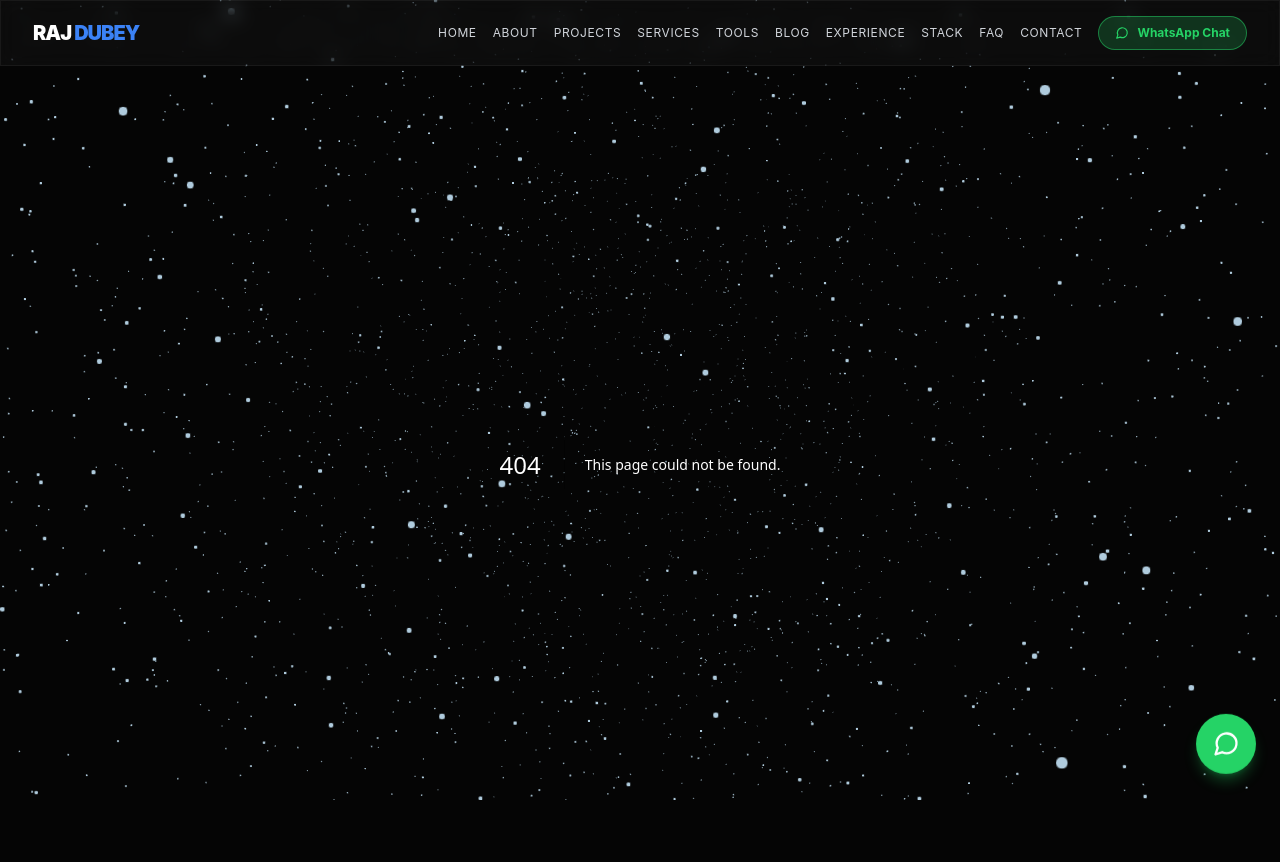
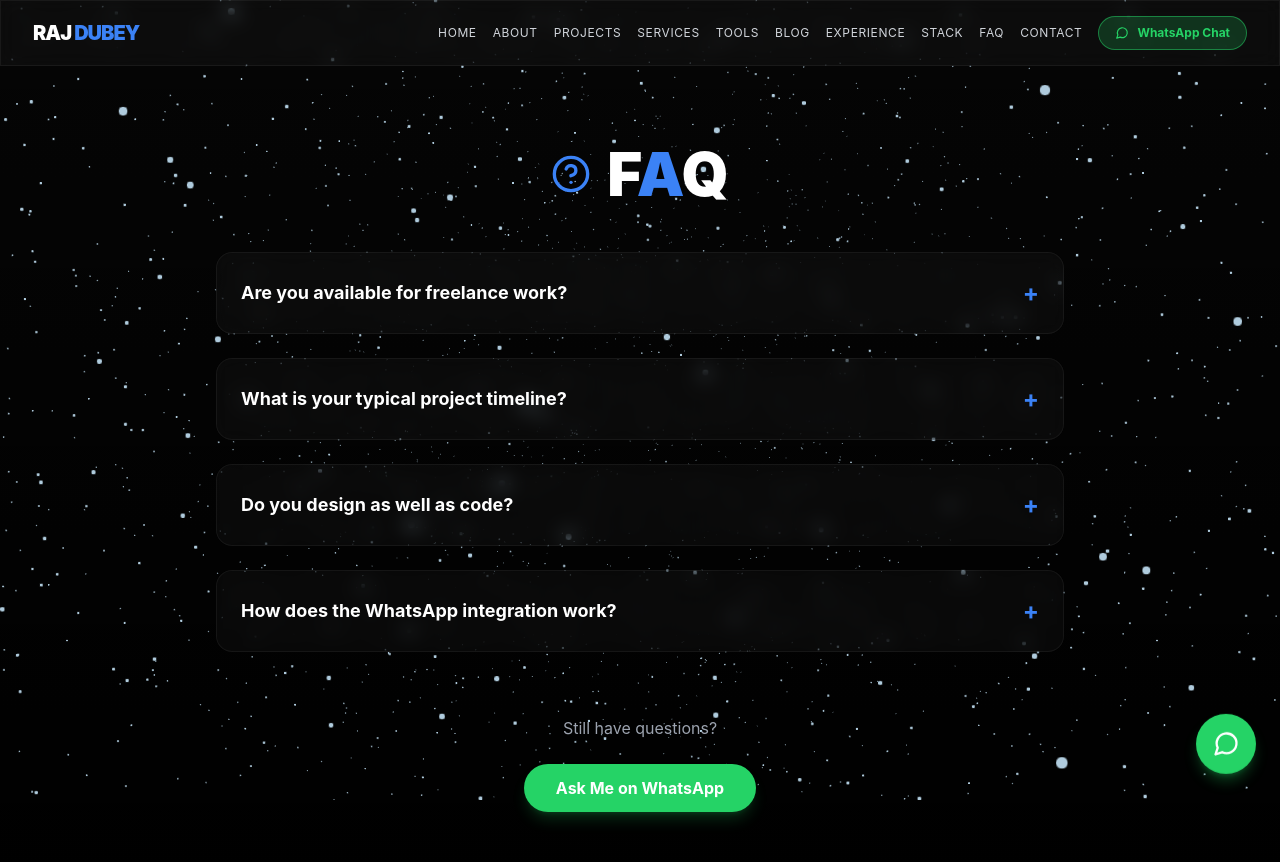
Before and after one commit to rajr432/novaforge-app-1773338656768, a Next.js app: page /faq in a window 1280 px wide. Before the commit this address had no page. Shown: the top 862 px of the page. Built offline with nearby package versions, Linux system fonts and the light colour scheme.

Commit message:
Initial commit from NovaForge: app/faq/page.tsx

```diff
--- /dev/null
+++ b/app/faq/page.tsx
@@ -0,0 +1,52 @@
+import { HelpCircle } from 'lucide-react';
+
+export default function FAQ() {
+  const faqs = [
+    {
+      q: "Are you available for freelance work?",
+      a: "Yes, I am currently accepting freelance projects, especially those involving AI agent development, full-stack Next.js applications, and workflow automation. Contact me via WhatsApp for a quick response."
+    },
+    {
+      q: "What is your typical project timeline?",
+      a: "A standard web or automation project takes 2-4 weeks. Complex AI integrations or custom LLM setups may take 1-3 months depending on data scale and requirements."
+    },
+    {
+      q: "Do you design as well as code?",
+      a: "I am a developer first, but I have a strong eye for UI/UX. I leverage modern frameworks like Tailwind CSS and Three.js to build visually stunning, 3D-first interfaces like this one."
+    },
+    {
+      q: "How does the WhatsApp integration work?",
+      a: "You can click any WhatsApp button on this site to be instantly redirected to my direct chat (+91 9793327406). It's the fastest way to get in touch with me."
+    }
+  ];
+
+  return (
+    <div className="max-w-4xl mx-auto p-6 py-20">
+      <div className="flex items-center justify-center gap-4 mb-12">
+        <HelpCircle className="w-10 h-10 text-blue-500" />
+        <h1 className="text-4xl md:text-6xl font-black text-center">F<span className="text-blue-500">A</span>Q</h1>
+      </div>
+
+      <div className="space-y-6">
+        {faqs.map((faq, i) => (
+          <details key={i} className="glass-panel rounded-2xl group cursor-pointer">
+            <summary className="text-lg font-bold p-6 list-none flex justify-between items-center">
+              {faq.q}
+              <span className="text-blue-500 group-open:rotate-45 transition-transform duration-300 text-2xl">+</span>
+            </summary>
+            <div className="px-6 pb-6 text-gray-400 text-sm leading-relaxed border-t border-white/5 pt-4">
+              {faq.a}
+            </div>
+          </details>
+        ))}
+      </div>
+
+      <div className="mt-16 text-center">
+        <p className="text-gray-400 mb-6">Still have questions?</p>
+        <a href="https://wa.me/919793327406" target="_blank" rel="noopener noreferrer" className="inline-block px-8 py-3 bg-whatsapp text-white rounded-full font-bold shadow-lg shadow-whatsapp/20 hover:-translate-y-1 transition-transform">
+          Ask Me on WhatsApp
+        </a>
+      </div>
+    </div>
+  );
+}
```
